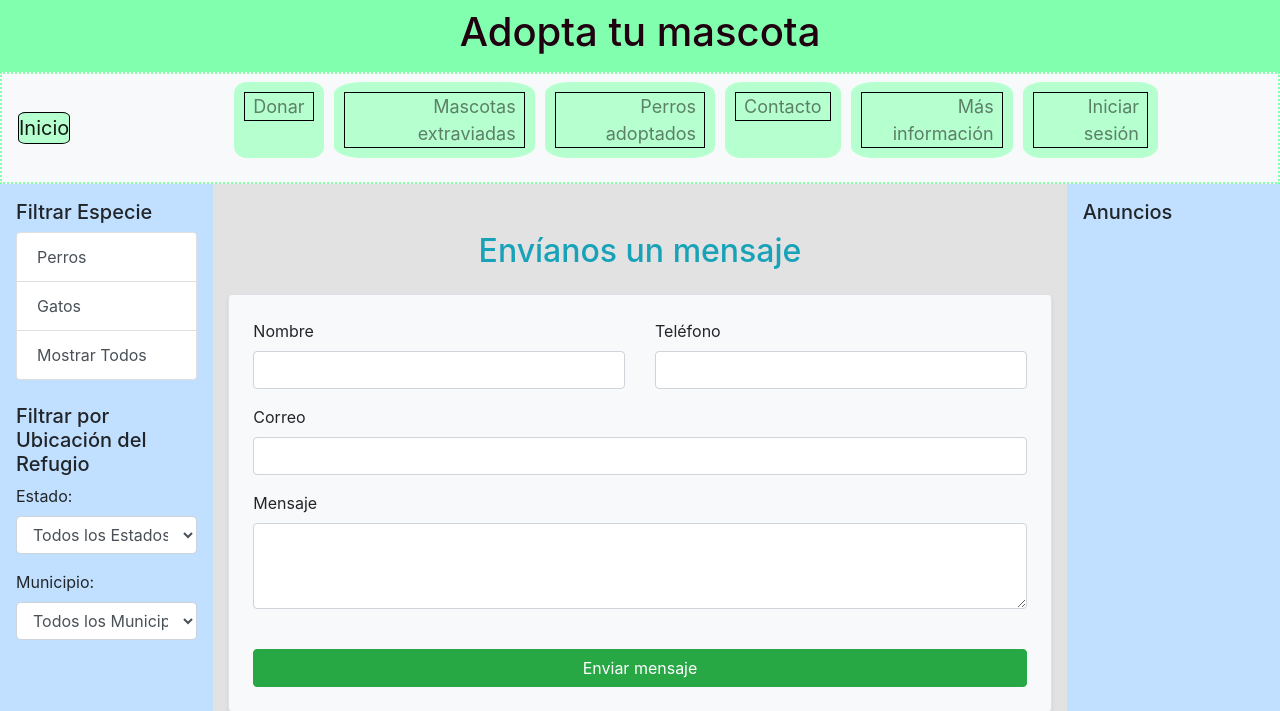
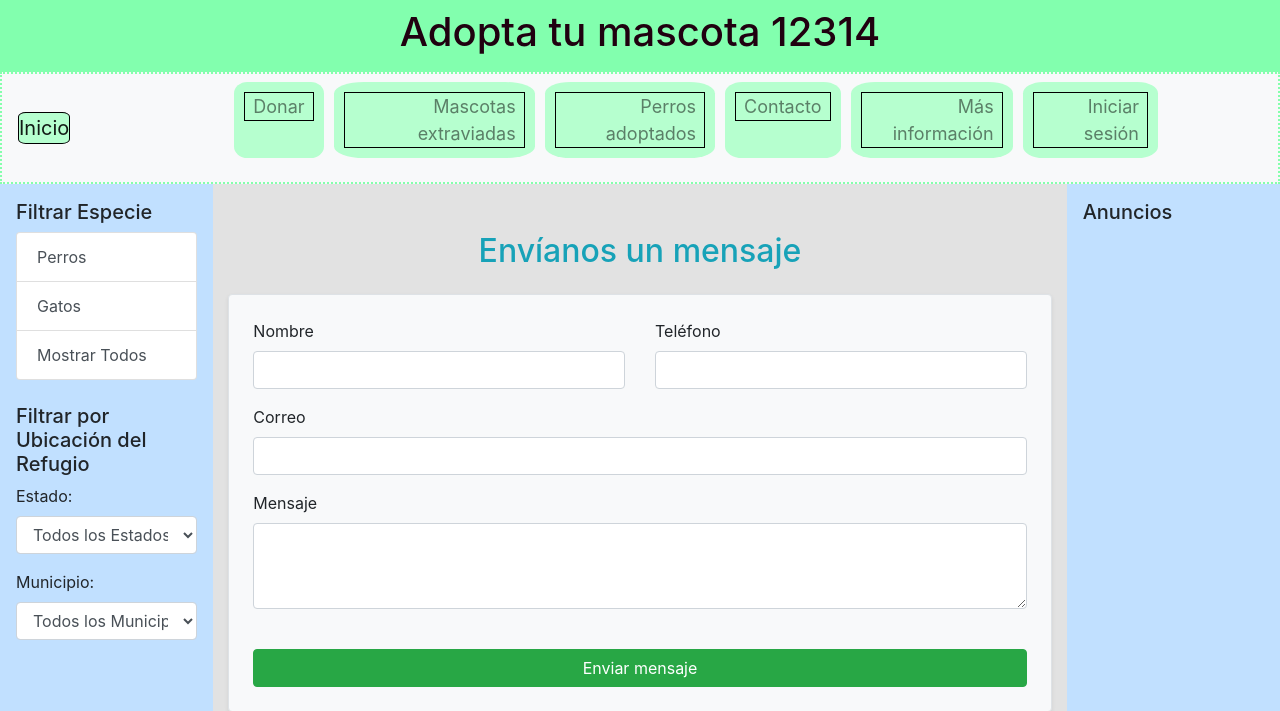
Before and after one commit to ChecoGC/PetLove, a Django app: page /mensaje/ in a window 1280 px wide. Shown: the top 711 px of the page. Run offline with Django 5.2, Linux system fonts and the light colour scheme; data comes from the database, SQL or seed files in the repository; data that the repository does not hold is empty.

Commit message:
Probando runner intento 1

```diff
--- a/adop/core/templates/base.html
+++ b/adop/core/templates/base.html
@@ -110,7 +110,7 @@
 <body>
     <!-- Banner -->
     <header class="banner">
-        <h1>Adopta tu mascota</h1>
+        <h1>Adopta tu mascota 12314</h1>
     </header>
 
     <!-- menu superior -->
```
